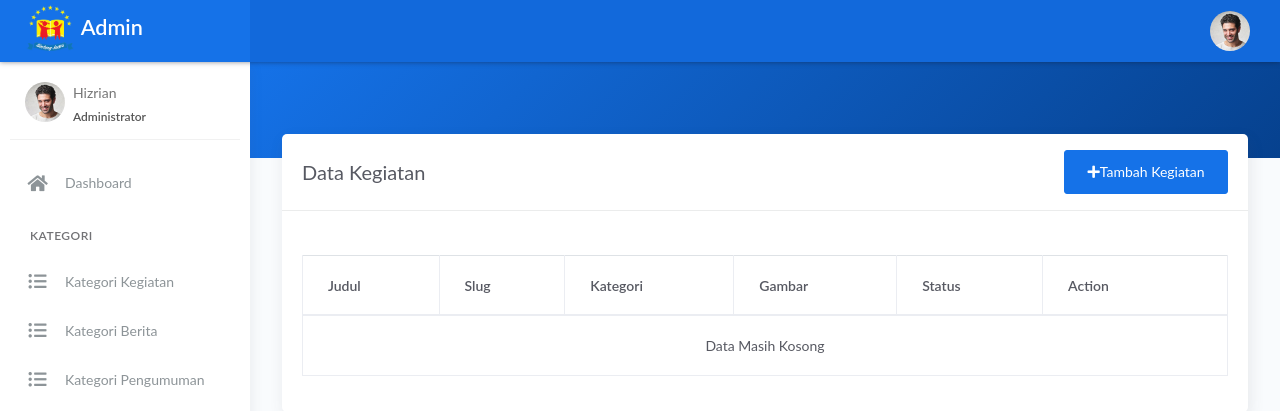
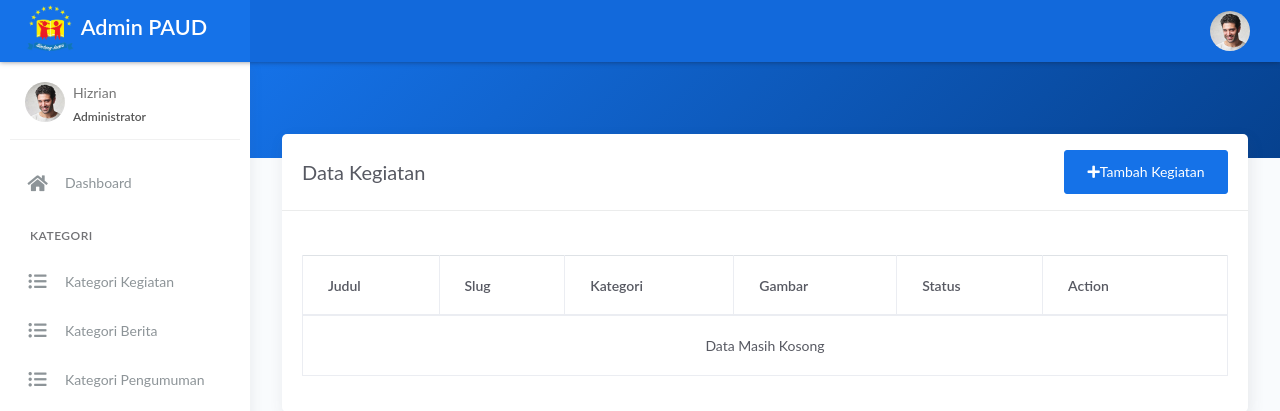
Before and after one commit to SyahiraIsnaeni/sd-bintangjuara, a Laravel app: page /kegiatan in a window 1280 px wide. Shown: the top 411 px of the page. Run offline with Laravel 9, Linux system fonts and the light colour scheme; the visitor is signed in with stand-in values (Sample User, id 1); data that the repository does not hold is empty; style sheets or scripts are compiled from the project's sources; some libraries are stand-ins or nearby versions.

Commit message:
Mengubah header

```diff
--- a/resources/views/backend/includes/header.blade.php
+++ b/resources/views/backend/includes/header.blade.php
@@ -4,20 +4,24 @@
 
 				<a href="{{ route('dashboard') }}" class="logo" >
 				<h2 class="text-white mt-1 fw-bold">
-					<img src="{{asset('back/img/logo.png')}}" alt="navbar brand" class="navbar-brand"width="51" height="51" >  Admin
+					<img src="{{asset('back/img/logo.png')}}" alt="navbar brand" class="navbar-brand"width="51" height="51" >   Admin PAUD
 				</h2>
 					</a>
 				<button class="navbar-toggler sidenav-toggler ml-auto" type="button" data-toggle="collapse" data-target="collapse" aria-expanded="false" aria-label="Toggle navigation">
 					<span class="navbar-toggler-icon">
-						<i class="icon-menu"></i>
+						<i class="icon-menu">
+						<i class="fas fa-bars"></i>
+						</i>
 					</span>
 				</button>
-				<button class="topbar-toggler more"><i class="icon-options-vertical"></i></button>
+				<!-- <button class="topbar-toggler more">
+					<i class="icon-options-vertical">::before</i>
+				</button>
 				<div class="nav-toggle">
 					<button class="btn btn-toggle toggle-sidebar">
 						<i class="icon-menu"></i>
 					</button>
-				</div>
+				</div> -->
 			</div>
 			<!-- End Logo Header -->
 
```
Also changed, not shown: resources/views/backend/back/kegiatan/index.blade.php (line endings or trailing spaces), 1 other file.
